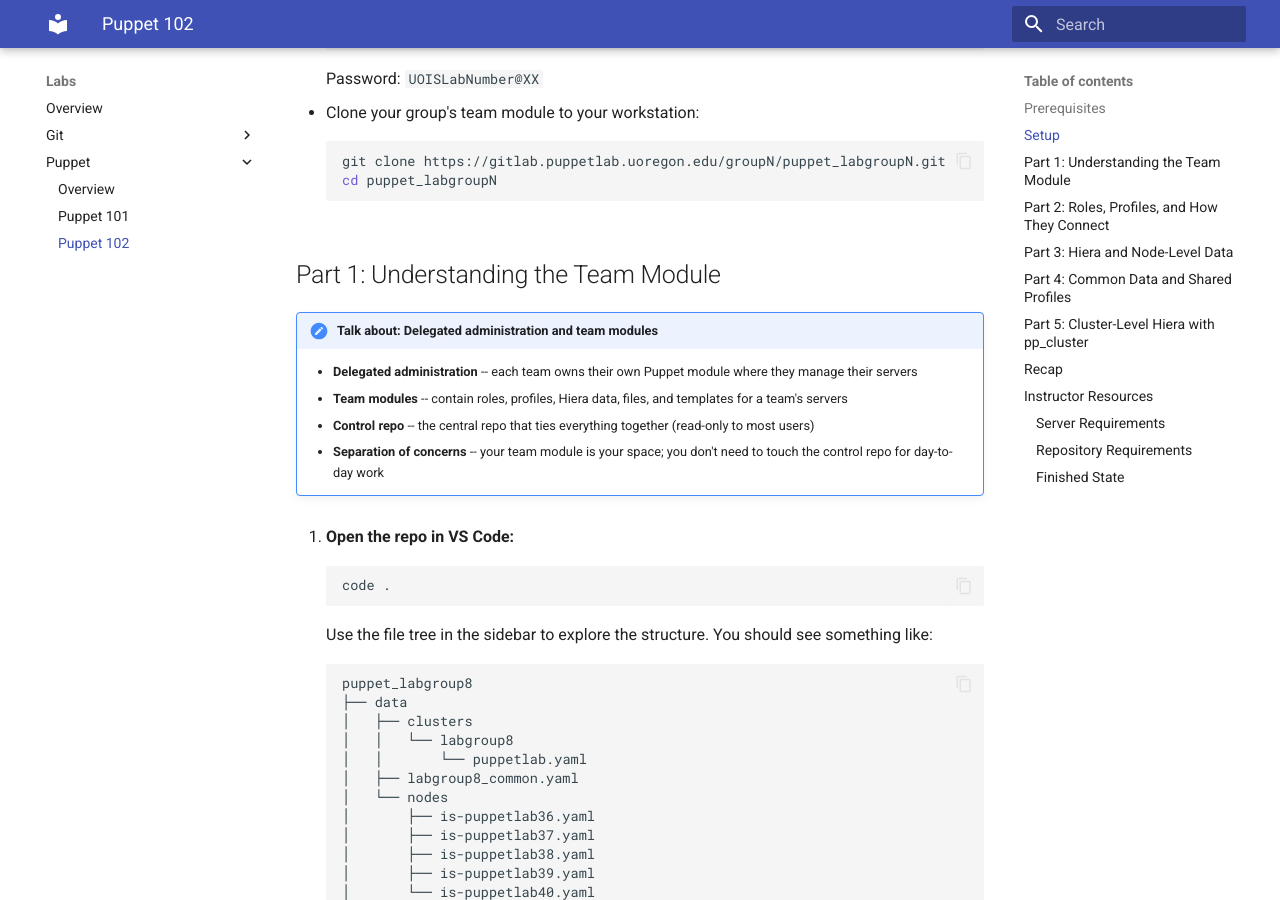
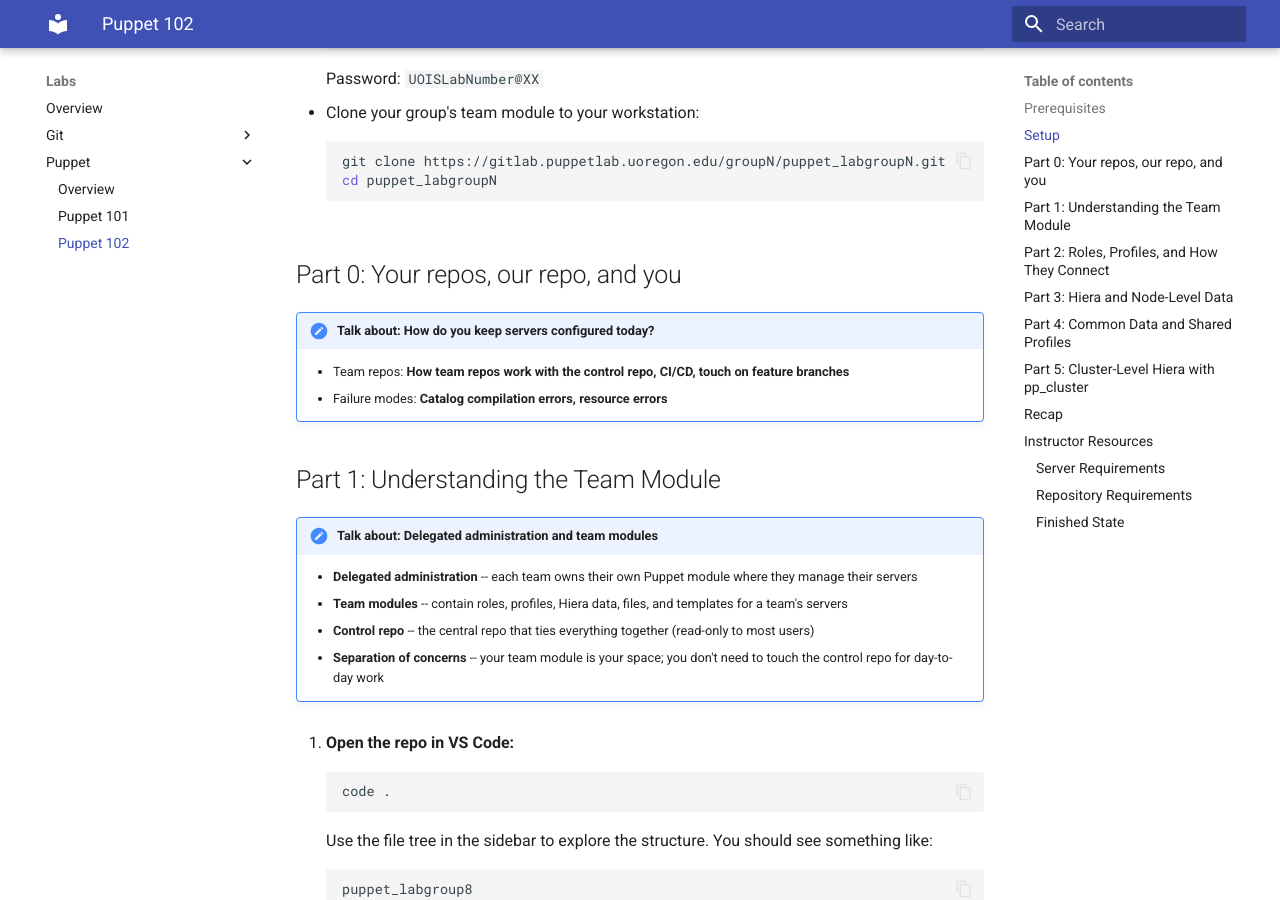
Before and after one commit to lcrownover/platform-docs, an MkDocs documentation site: the page built from docs/lab-guides/puppet-102.md, in a window 1280 px wide and 900 px high, scrolled down 1084 px. Built offline with MkDocs 1.6.1 and Material for MkDocs 9.7.7, drawn with Linux system fonts in a browser that asks for light colours.

Commit message:
update group repos

````diff
--- a/docs/lab-guides/puppet-102.md
+++ b/docs/lab-guides/puppet-102.md
@@ -35,6 +35,12 @@
     git clone https://gitlab.puppetlab.uoregon.edu/groupN/puppet_labgroupN.git
     cd puppet_labgroupN
     ```
+
+## Part 0: Your repos, our repo, and you
+
+!!! note "Talk about: How do you keep servers configured today?"
+    - Team repos: **How team repos work with the control repo, CI/CD, touch on feature branches**
+    - Failure modes: **Catalog compilation errors, resource errors**
 
 ## Part 1: Understanding the Team Module
 
````
